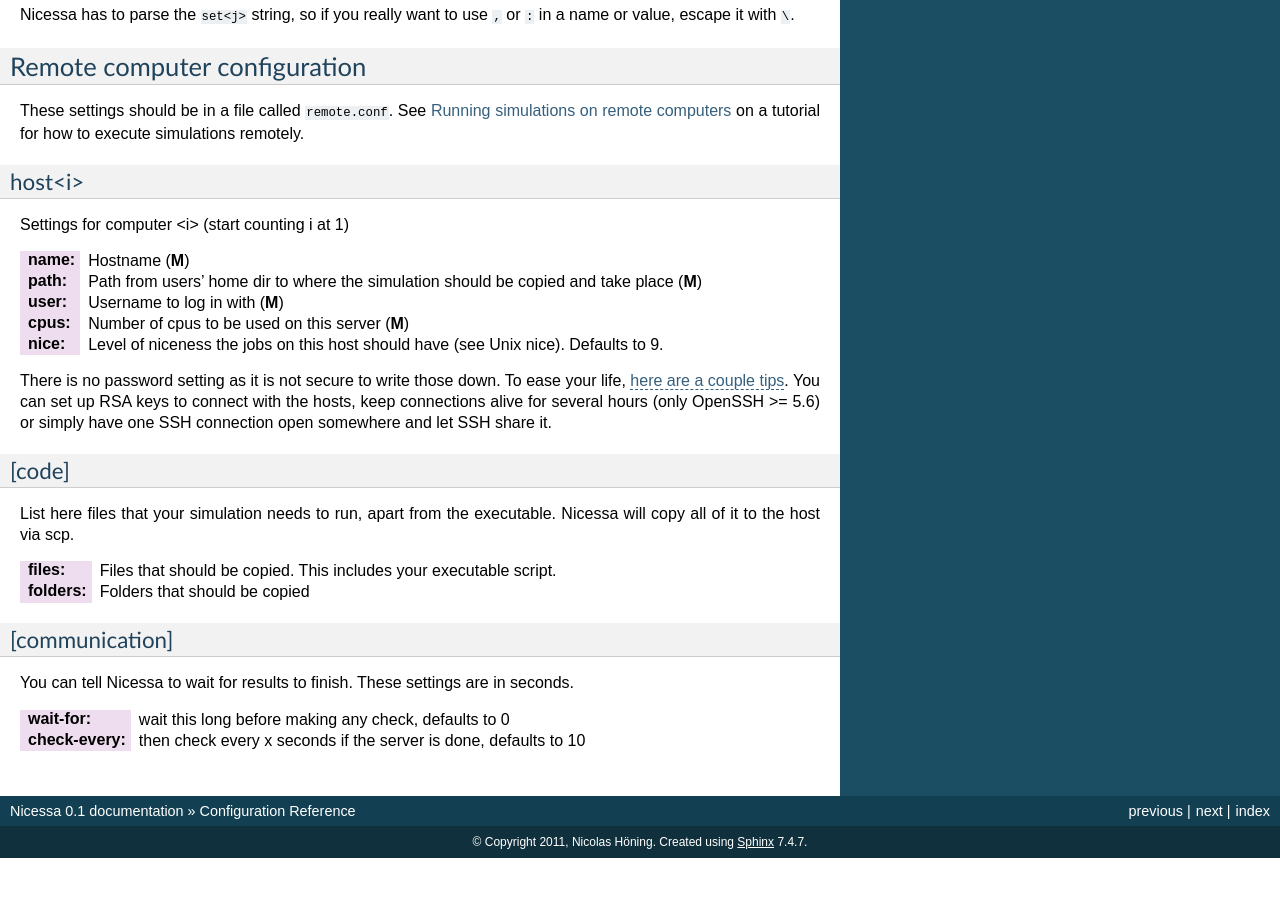
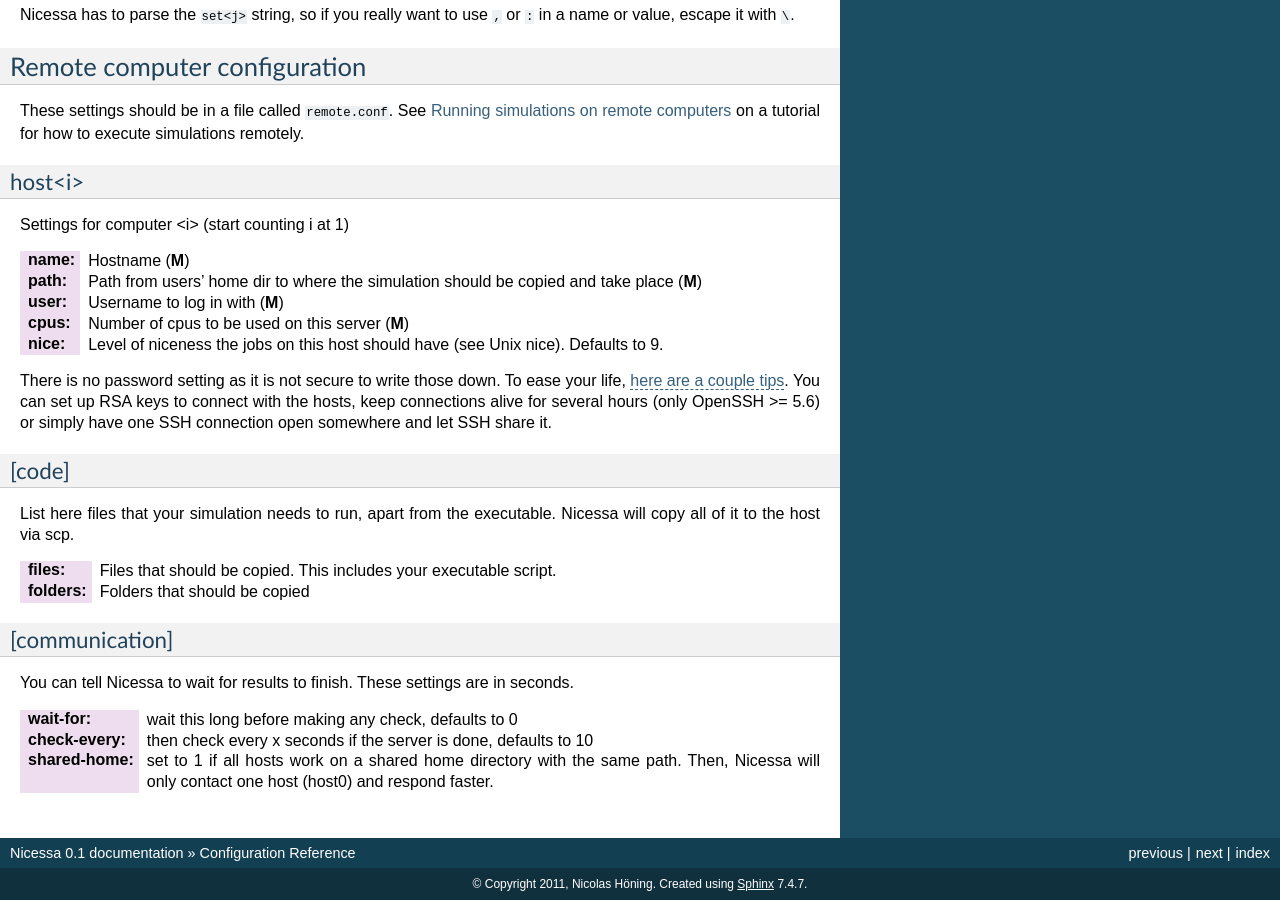
Before and after one commit to nhoening/StoSim, a Sphinx documentation site: the page built from doc/reference.rst, in a window 1280 px wide and 900 px high, scrolled down 2592 px. Built offline with Sphinx 7.4.7, drawn with Linux system fonts in a browser that asks for light colours; before the commit the page ends 3450 px from its top, so only the background shows below that.

Commit message:
add new setting to docs

```diff
--- a/doc/reference.rst
+++ b/doc/reference.rst
@@ -223,3 +223,5 @@ These settings are in seconds.
     wait this long before making any check, defaults to 0
 :check-every:
     then check every x seconds if the server is done, defaults to 10
+:shared-home:
+    set to 1 if all hosts work on a shared home directory with the same path. Then, Nicessa will only contact one host (host0) and respond faster.
```
